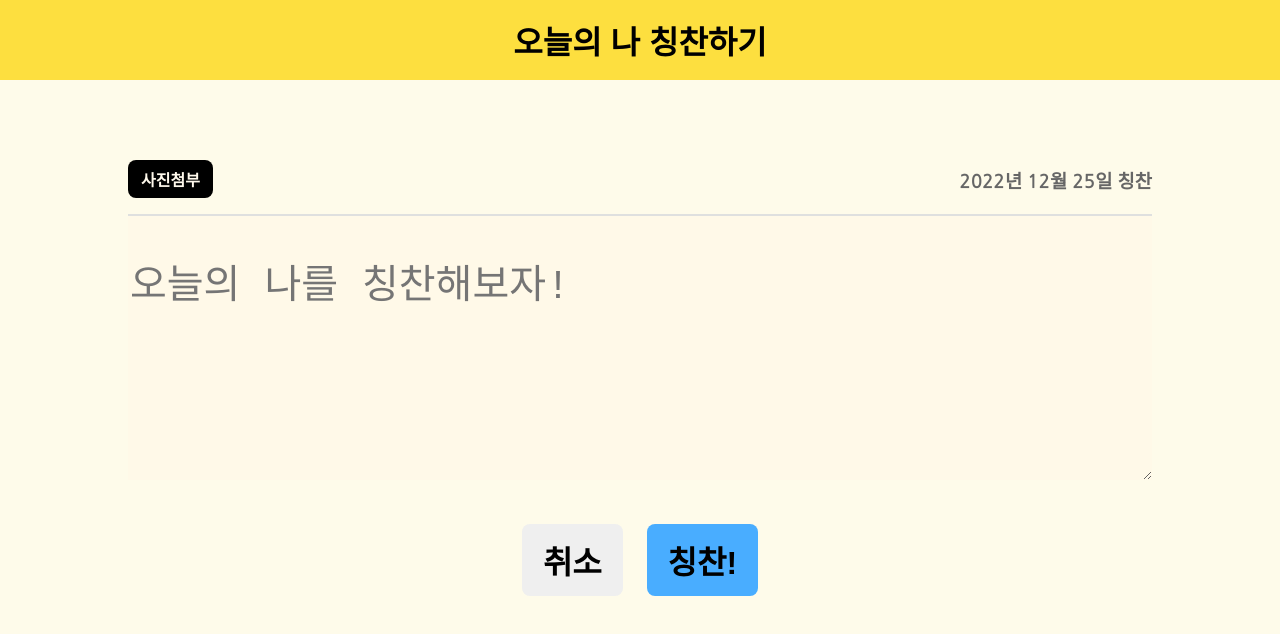
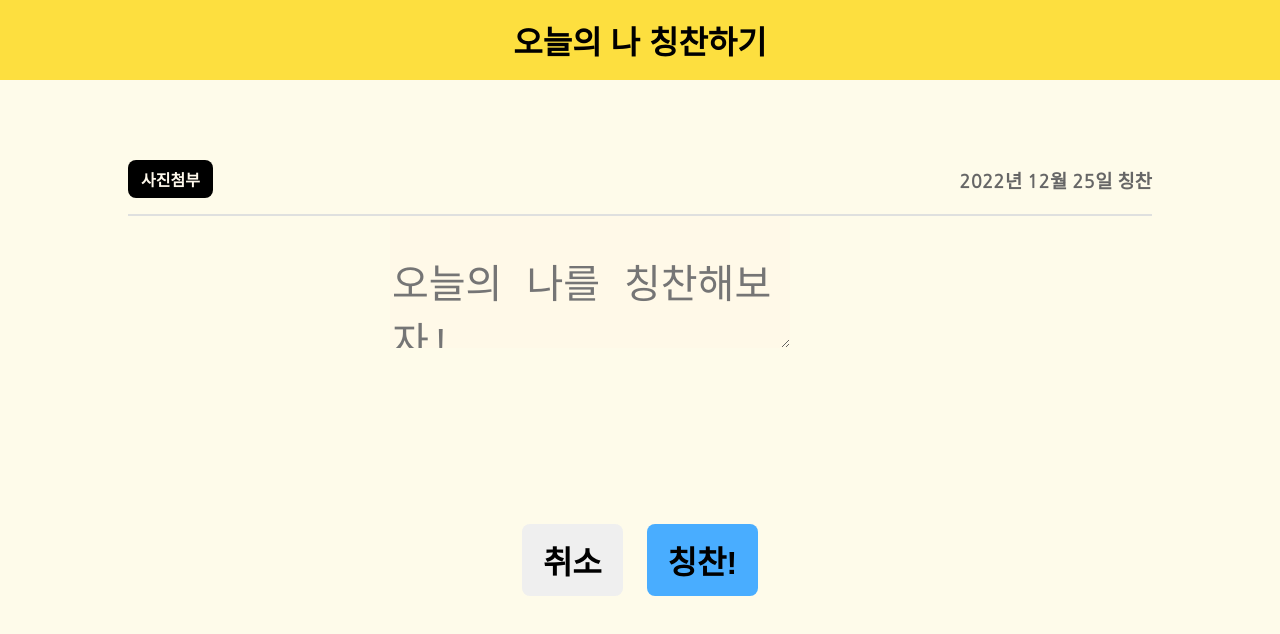
Before and after one commit to Woohyeok97/CCH, a React (Create React App) app in the folder front/: page /upload in a window 1280 px wide. Shown: the top 634 px of the page. Built offline with nearby package versions, Linux system fonts and the light colour scheme.

Commit message:
업로드 로직폴더생성

```diff
--- a/front/src/component/common/button.jsx
+++ b/front/src/component/common/button.jsx
@@ -13,8 +13,8 @@ function Button({ children, size, color, url, action}) {
 
   return (
     <StyleButton buttonSize={buttonSize} buttonColor={buttonColor}
-    onClick={()=>{ action ? action() : null}}
-    onClick={()=>{ url ? navigate(`/${url}`) : null }}>{ children }
+      onClick={()=>{ action ? action() : null }}
+      onClick={()=>{ url ? navigate(`/${url}`) : null }}>{ children }
     </StyleButton>
   )
 }
--- a/front/src/component/upload/buttonBox.jsx
+++ b/front/src/component/upload/postContent.jsx
@@ -4,8 +4,8 @@ import styled from 'styled-components'
 
 import Button from '../common/button'
 
-function ButtonBox() {
-  const ButtonBox = styled.section`
+function PostContent({ action }) {
+  const PostContent = styled.section`
     flex-basis : 20%;
     display : flex;
     justify-content : center;
@@ -20,13 +20,13 @@ function ButtonBox() {
 
 
   return (
-    <ButtonBox>
+    <PostContent>
       <div>
-        <Button size="large">취소</Button>
-        <Button size="large" color="green">칭찬!</Button>
+        <Button size="large" action={action} >취소</Button>
+        <Button size="large" color="green" action={action} >칭찬!</Button>
       </div>
-    </ButtonBox>
+    </PostContent>
   )
 }
 
-export default ButtonBox
+export default PostContent
--- a/front/src/component/upload/writeHeader.jsx
+++ b/front/src/component/upload/setCotent/header.jsx
@@ -1,11 +1,19 @@
 import React from 'react'
 import styled from 'styled-components'
+import Button from '../../common/button'
 
-import Button from '../common/button'
+function Header() {
 
-function WriteHeader() {
+  return(
+    <HeaderStyled>
+      <Button size="small" color="black">사진첨부</Button>
+      <h3>2022년 12월 25일 칭찬</h3>
+    </HeaderStyled>
+  )
+}
 
-  const WriteHeader = styled.div`
+
+const HeaderStyled = styled.div`
     display : flex;
     justify-content : space-between;
     align-items : center;
@@ -21,12 +29,4 @@ function WriteHeader() {
     }
   `
 
-  return(
-    <WriteHeader>
-      <Button size="small" color="black">사진첨부</Button>
-      <h3>2022년 12월 25일 칭찬</h3>
-    </WriteHeader>
-  )
-}
-
-export default WriteHeader
+export default Header
--- /dev/null
+++ b/front/src/component/upload/setCotent/setContent.jsx
@@ -0,0 +1,28 @@
+/* eslint-disable */
+import React from 'react'
+import styled from 'styled-components'
+
+//components
+import SetValue from './setValue'
+import Header from './header'
+
+
+
+function SetContent({ setContent }) {
+
+  return(
+   <SetContentStyled>
+    <Header/>
+    <SetValue setContent={setContent}/>
+   </SetContentStyled>
+  )
+}
+
+const SetContentStyled = styled.section`
+    flex-basis : 50%;
+    display : flex;
+    flex-direction: column;
+    align-items : center;
+  `
+
+export default SetContent;
--- /dev/null
+++ b/front/src/component/upload/setCotent/setValue.jsx
@@ -0,0 +1,34 @@
+/* eslint-disable */
+import React from 'react'
+import styled from 'styled-components'
+
+
+function SetValue({ setContent }) {
+
+  return(
+   <SetValueStyled>
+     <textarea placeholder="오늘의 나를 칭찬해보자!" spellcheck="false"
+     onChange={(e)=>{ setContent(e.target.value) }}/>
+   </SetValueStyled>
+  )
+}
+
+
+const SetValueStyled = styled.div`
+  > textarea {
+    font-size : 2.5rem;
+    padding-top : 36px;
+    width : 80%;
+    height : 100%;
+    background-color : #FFF9E8;
+    border : none;
+    box-sizing: border-box;
+
+    &: focus {
+      outline: none;
+      resize: none;
+    }
+  }
+`
+
+export default SetValue;
--- a/front/src/component/upload/writeBox.jsx
+++ /dev/null
@@ -1,40 +0,0 @@
-/* eslint-disable */
-import React from 'react'
-import styled from 'styled-components'
-
-import WriteHeader from './writeHeader'
-
-function WriteBox() {
-
-  const WriteBox = styled.section`
-    flex-basis : 50%;
-    display : flex;
-    flex-direction: column;
-    align-items : center;
-
-    > textarea {
-      font-size : 2.5rem;
-      padding-top : 36px;
-      width : 80%;
-      height : 100%;
-      background-color : #FFF9E8;
-      border : none;
-      box-sizing: border-box;
-
-      &: focus {
-        outline: none;
-        resize: none;
-       }
-    }
-
-  `
-
-  return(
-   <WriteBox>
-     <WriteHeader/>
-     <textarea placeholder="오늘의 나를 칭찬해보자!" spellcheck="false"/>
-   </WriteBox>
-  )
-}
-
-export default WriteBox;
--- /dev/null
+++ b/front/src/container/upload/postContentContainer.jsx
@@ -0,0 +1,17 @@
+/* eslint-disable */
+import React from 'react'
+import axios from 'axios'
+import PostContent from '../../component/upload/postContent'
+
+function PostContentContainer({ content }) {
+
+  const postContent = ()=> {
+    axios.post('http://localhost:3001/post/', content)
+    .then((result)=>{ console.log(result) })
+    .catch((err)=>{ console.log('요청에러 발생!', err) })
+  }
+
+  return <PostContent action={postContent}/>
+}
+
+export default PostContentContainer
--- /dev/null
+++ b/front/src/container/upload/setCotentContainer.jsx
@@ -0,0 +1,9 @@
+/* eslint-disable */
+import React from "react";
+import SetContent from "../../component/upload/setCotent/setContent";
+
+function SetCotentContainer({ setContent }) {
+  return <SetContent setContent={ setContent }/>
+}
+
+export default SetCotentContainer
--- a/front/src/page/upload.jsx
+++ b/front/src/page/upload.jsx
@@ -1,18 +1,20 @@
 /* eslint-disable */
-import React from 'react'
-import styled from 'styled-components'
+import React, { useState } from 'react'
 
 import AppWrap from '../component/common/appWrap'
 import Header from '../component/common/header'
-import WriteBox from '../component/upload/writeBox'
-import ButtonBox from '../component/upload/buttonBox'
+import SetContentContainer from '../container/upload/setCotentContainer'
+import PostContentContainer from '../container/upload/postContentContainer'
 
 function Upload() {
+
+  const [content, setContent] = useState('')
+
   return(
     <AppWrap background="#FEFBEA">
       <Header>오늘의 나 칭찬하기</Header>
-      <WriteBox/>
-      <ButtonBox/>
+      <SetContentContainer setContent={ setContent }/>
+      <PostContentContainer content={ content }/>
     </AppWrap>
   )
 }
```
